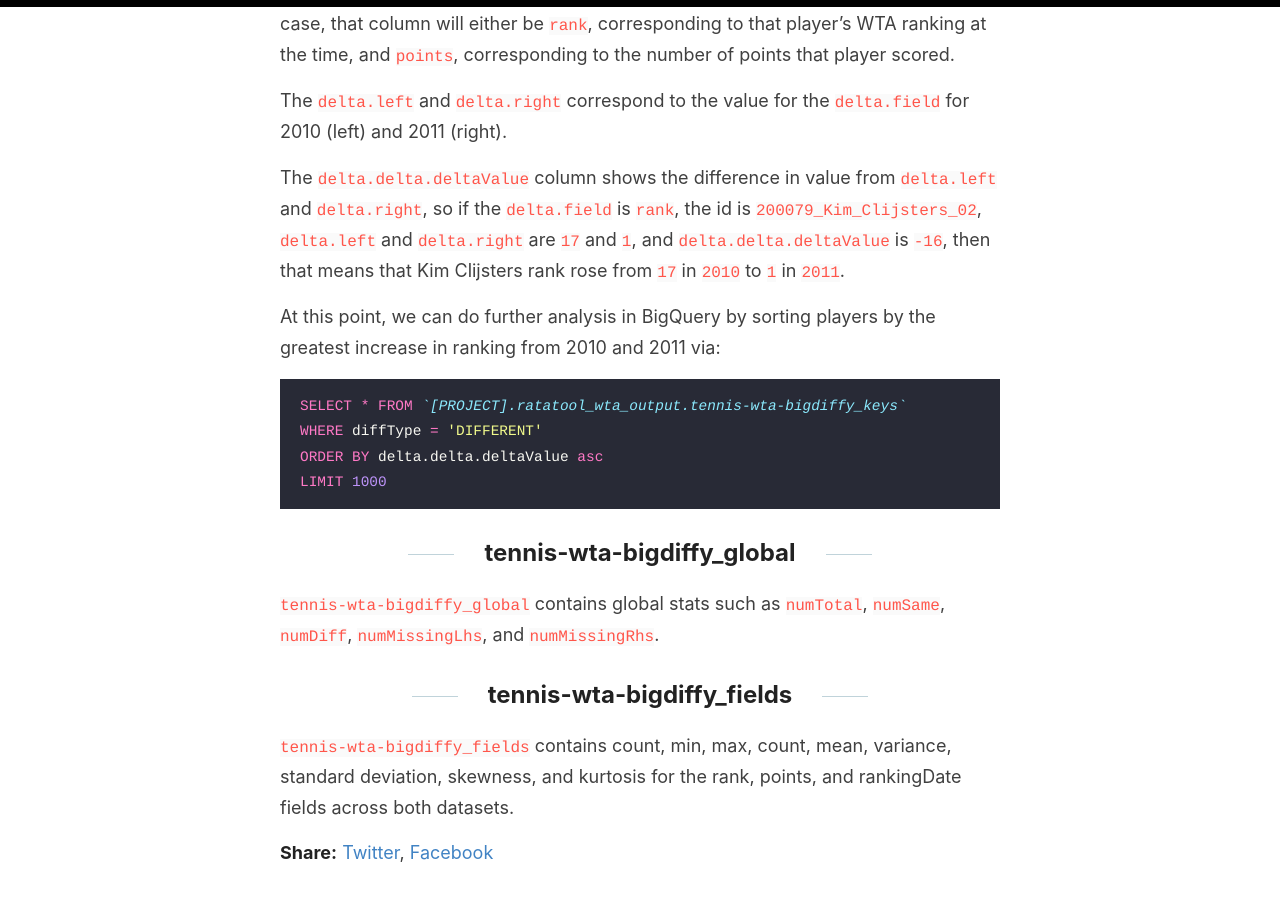
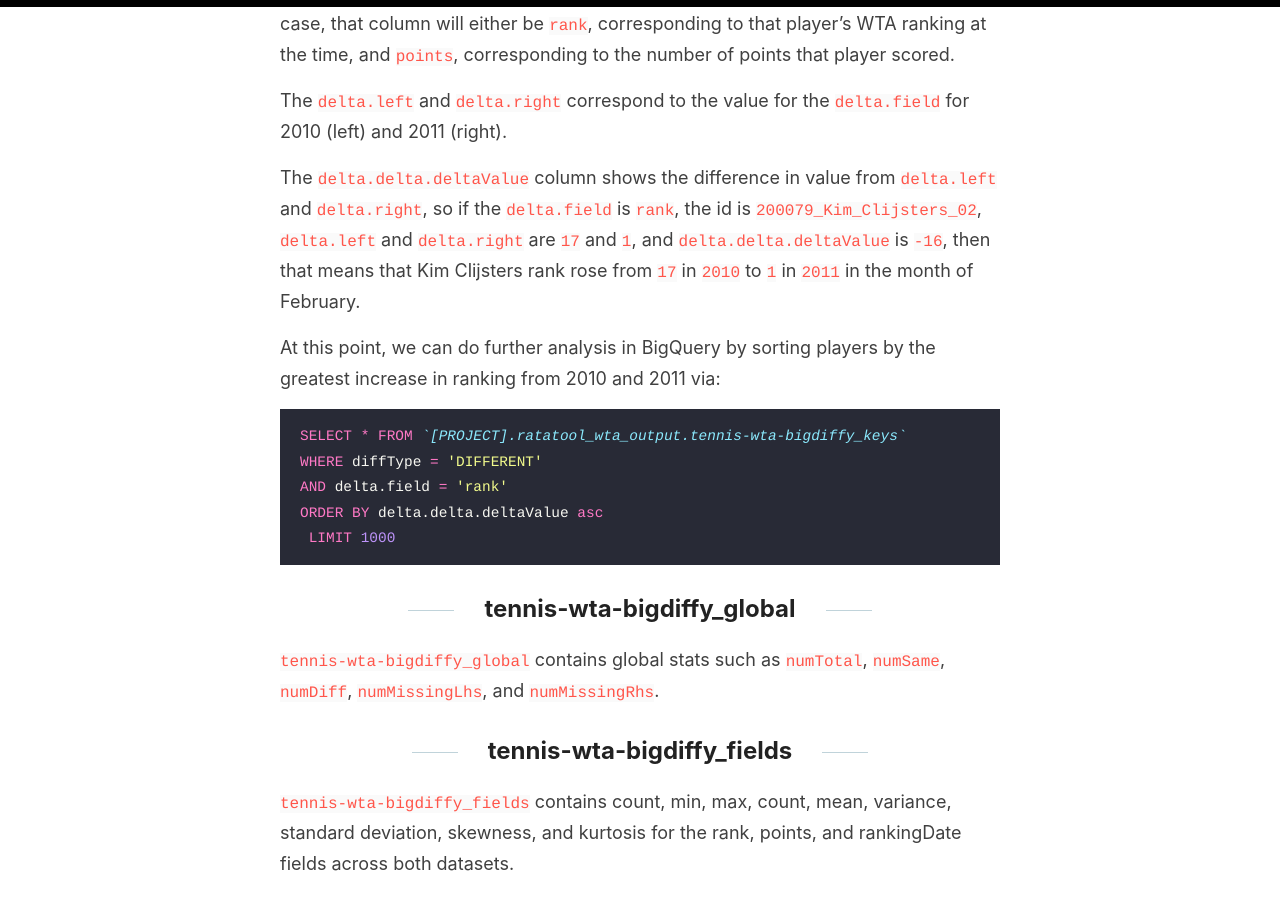
Before and after one commit to benkonz/benkonz.github.io, a Jekyll site: the page built from _posts/2022-06-14-using-Ratatool-to-rank-tennis-players.md, in a window 1280 px wide and 900 px high, scrolled down 5837 px. Built offline with Jekyll 4.4.1, drawn with Linux system fonts in a browser that asks for light colours.

Commit message:
correction

````diff
--- a/_posts/2022-06-14-using-Ratatool-to-rank-tennis-players.md
+++ b/_posts/2022-06-14-using-Ratatool-to-rank-tennis-players.md
@@ -192,15 +192,16 @@ To inspect the Ratatool output, navigate to your BigQuery dataset in the GCP con
 
  The `delta.left` and `delta.right` correspond to the value for the `delta.field` for 2010 (left) and 2011 (right).
 
- The `delta.delta.deltaValue` column shows the difference in value from `delta.left` and `delta.right`, so if the `delta.field` is `rank`, the id is `200079_Kim_Clijsters_02`, `delta.left` and `delta.right` are `17` and `1`, and `delta.delta.deltaValue` is `-16`, then that means that Kim Clijsters rank rose from `17` in `2010` to `1` in `2011`.
+ The `delta.delta.deltaValue` column shows the difference in value from `delta.left` and `delta.right`, so if the `delta.field` is `rank`, the id is `200079_Kim_Clijsters_02`, `delta.left` and `delta.right` are `17` and `1`, and `delta.delta.deltaValue` is `-16`, then that means that Kim Clijsters rank rose from `17` in `2010` to `1` in `2011` in the month of February.
 
  At this point, we can do further analysis in BigQuery by sorting players by the greatest increase in ranking from 2010 and 2011 via:
 
 ```sql
 SELECT * FROM `[PROJECT].ratatool_wta_output.tennis-wta-bigdiffy_keys`
 WHERE diffType = 'DIFFERENT'
+AND delta.field = 'rank'
 ORDER BY delta.delta.deltaValue asc
-LIMIT 1000
+ LIMIT 1000
 ```
 
 ## tennis-wta-bigdiffy_global
````
